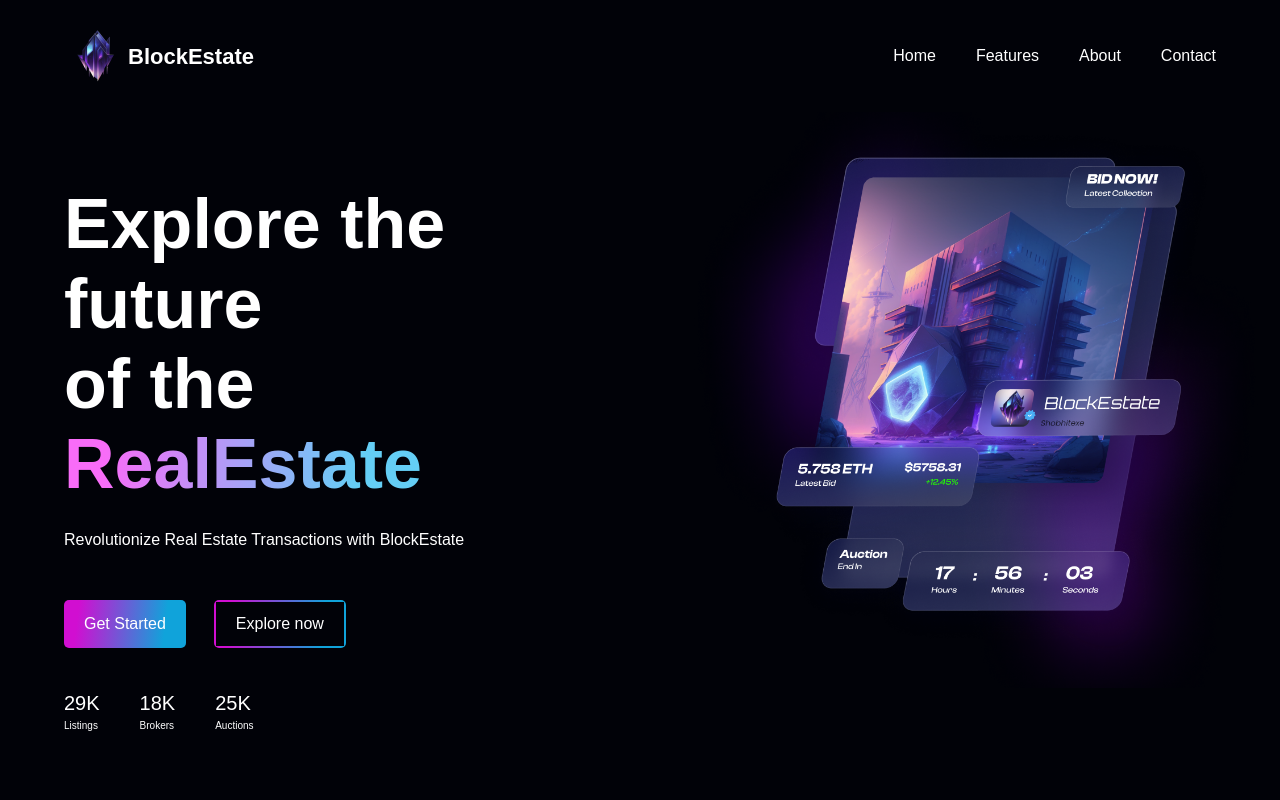
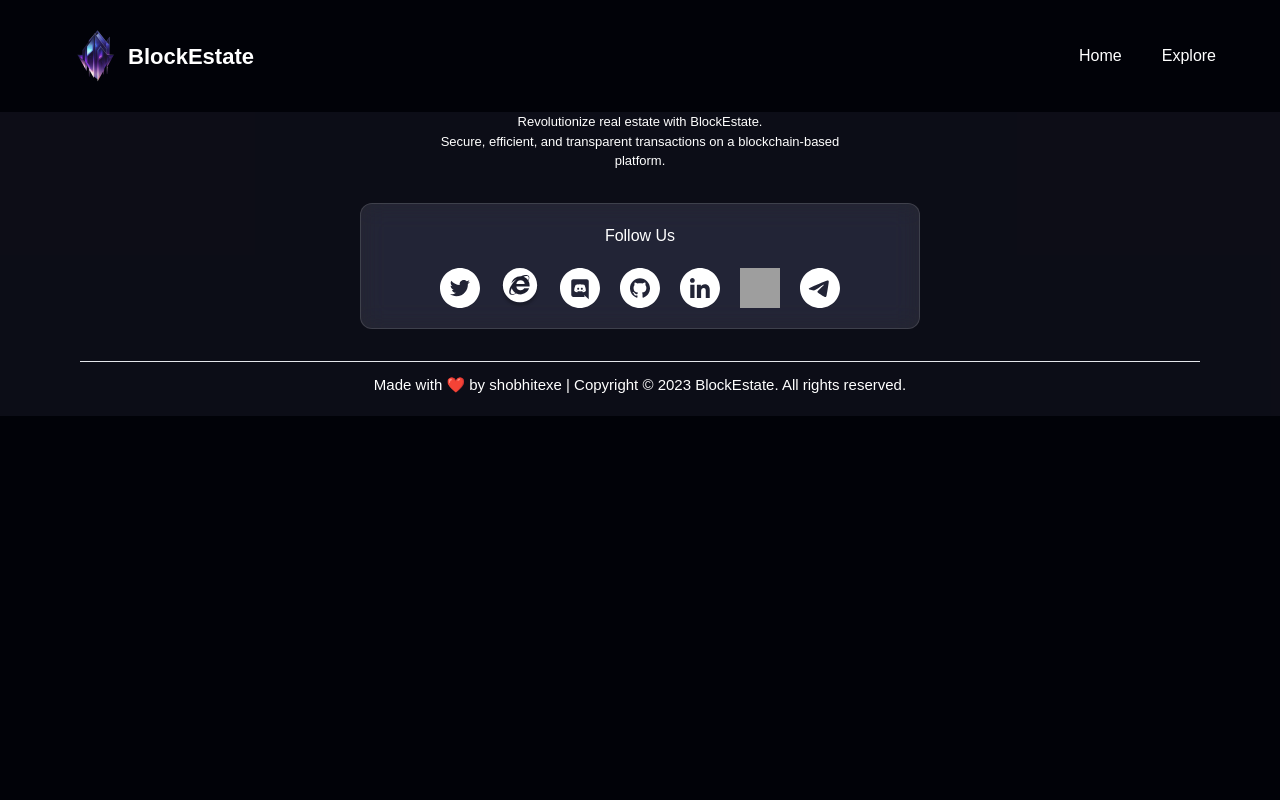
Before and after one commit to Sh0bhit/BlockEstate, a React (Create React App) app: page /about in a window 1280 px wide. Shown: the top 800 px of the page. Built offline with nearby package versions, Linux system fonts and the light colour scheme; grey boxes are pictures that could not be loaded.

Commit message:
added pages

```diff
--- a/package.json
+++ b/package.json
@@ -9,6 +9,7 @@
     "framer-motion": "^10.0.2",
     "react": "^18.2.0",
     "react-dom": "^18.2.0",
+    "react-router-dom": "^6.8.2",
     "react-scripts": "5.0.1",
     "web-vitals": "^2.1.4"
   },
--- a/src/App.jsx
+++ b/src/App.jsx
@@ -1,22 +1,14 @@
-import {
-  Navbar,
-  Hero,
-  Aim,
-  Features,
-  Contact,
-  Need,
-  Footer,
-} from "./components/export";
+import { Route, Routes } from "react-router-dom";
+import { Navbar, Footer, Progress } from "./components/export";
+import { Home, About } from "./pages/export";
 
 function App() {
   return (
     <div>
-      <Navbar />
-      <Hero />
-      <Aim />
-      <Features />
-      <Need />
-      <Contact />
+      <Routes>
+        <Route path="/" element={<Home />} />
+        <Route path="/about" element={<About />} />
+      </Routes>
       <Footer />
     </div>
   );
--- a/src/components/Footer.jsx
+++ b/src/components/Footer.jsx
@@ -6,7 +6,7 @@ export default function Footer() {
   return (
     <section className="footer" id="footer">
       <motion.div
-        initial={{ opacity: 0, translateY: "100%" }}
+        initial={{ opacity: 0, translateY: "50%" }}
         whileInView={{ opacity: 1, translateY: "0%" }}
         transition={{
           delay: 0.1,
--- a/src/components/Navbar.jsx
+++ b/src/components/Navbar.jsx
@@ -1,8 +1,9 @@
 import React from "react";
-import { navLinks } from "../constants/constants";
+
 import { useState } from "react";
+import { Link } from "react-router-dom";
 
-export default function Navbar() {
+export default function Navbar(props) {
   const [toggle, setToggle] = useState(false);
   return (
     <div>
@@ -19,15 +20,21 @@ export default function Navbar() {
           </h1>
         </div>
         <ul className="nav-buttons list-none sm:flex hidden text-primary justify-end items-center flex-1 pr-16 ">
-          {navLinks.map((nav, index) => {
+          {props.link.map((nav, index) => {
             return (
               <li
                 key={nav.id}
                 className={`font-poppins ${
-                  index === navLinks.length - 1 ? "mr-0" : "mr-10"
+                  index === props.link.length - 1 ? "mr-0" : "mr-10"
                 } cursor-pointer font-normal text-[16px] `}
               >
-                <a href={`#${nav.id}`}>{nav.title}</a>
+                {nav.id === "about" ? (
+                  <Link to={`${nav.id}`}>{nav.title}</Link>
+                ) : props.page === "home" ? (
+                  <a href={`#${nav.id}`}>{nav.title}</a>
+                ) : (
+                  <Link to={`${nav.id}`}>{nav.title}</Link>
+                )}
               </li>
             );
           })}
@@ -50,15 +57,21 @@ export default function Navbar() {
             } p-6 absolute top-20 my-2 min-w-[140px] w-full bg-bgColor sidebar`}
           >
             <ul className="nav-buttons list-none flex flex-col text-primary justify-end items-center flex-1">
-              {navLinks.map((nav, index) => {
+              {props.link.map((nav, index) => {
                 return (
                   <li
                     key={nav.id}
                     className={`font-poppins ${
-                      index === navLinks.length - 1 ? "mb-0" : "mb-4"
+                      index === props.link.length - 1 ? "mb-0" : "mb-4"
                     } cursor-pointer font-normal text-[16px]`}
                   >
-                    <a href={`#${nav.id}`}>{nav.title}</a>
+                    {nav.id === "about" ? (
+                      <Link to={`${nav.id}`}>{nav.title}</Link>
+                    ) : props.page === "home" ? (
+                      <a href={`#${nav.id}`}>{nav.title}</a>
+                    ) : (
+                      <Link to={`${nav.id}`}>{nav.title}</Link>
+                    )}
                   </li>
                 );
               })}
--- /dev/null
+++ b/src/components/Progress.jsx
@@ -0,0 +1,11 @@
+import React from "react";
+import { useScroll, useMotionValueEvent, motion } from "framer-motion";
+
+export default function Progress() {
+  const { scrollY } = useScroll();
+  useMotionValueEvent(scrollY, "change", (latest) => {
+    console.log("Page scroll: ", latest);
+  });
+  const { scrollYProgress } = useScroll();
+  return <motion.div style={{ scaleX: scrollYProgress }} />;
+}
--- a/src/components/export.js
+++ b/src/components/export.js
@@ -5,5 +5,6 @@ import Features from "./Features";
 import Contact from "./Contact";
 import Need from "./Need";
 import Footer from "./Footer";
+import Progress from "./Progress";
 
-export { Navbar, Hero, Aim, Features, Contact, Need, Footer };
+export { Navbar, Hero, Aim, Features, Contact, Need, Footer, Progress };
--- a/src/constants/constants.js
+++ b/src/constants/constants.js
@@ -1,4 +1,4 @@
-export const navLinks = [
+export const navHomeLinks = [
   {
     id: "home",
     title: "Home",
@@ -14,6 +14,17 @@ export const navLinks = [
   {
     id: "contact",
     title: "Contact",
+  },
+];
+export const navAboutLinks = [
+  {
+    id: "/",
+    title: "Home",
+  },
+
+  {
+    id: "explore",
+    title: "Explore",
   },
 ];
 
--- a/src/index.js
+++ b/src/index.js
@@ -3,12 +3,13 @@ import ReactDOM from "react-dom/client";
 import "./index.css";
 import App from "./App";
 import reportWebVitals from "./reportWebVitals";
+import { BrowserRouter } from "react-router-dom";
 
 const root = ReactDOM.createRoot(document.getElementById("root"));
 root.render(
-  <React.StrictMode>
+  <BrowserRouter>
     <App />
-  </React.StrictMode>
+  </BrowserRouter>
 );
 
 // If you want to start measuring performance in your app, pass a function
--- /dev/null
+++ b/src/pages/About.jsx
@@ -0,0 +1,7 @@
+import React from "react";
+import Navbar from "../components/Navbar";
+import { navAboutLinks } from "../constants/constants";
+
+export default function About() {
+  return <Navbar link={navAboutLinks} page="about" />;
+}
--- /dev/null
+++ b/src/pages/Home.jsx
@@ -0,0 +1,22 @@
+import {
+  Navbar,
+  Hero,
+  Aim,
+  Features,
+  Contact,
+  Need,
+} from "../components/export";
+import { navHomeLinks } from "../constants/constants";
+
+export default function Home() {
+  return (
+    <div>
+      <Navbar link={navHomeLinks} page="home" />
+      <Hero />
+      <Aim />
+      <Features />
+      <Need />
+      <Contact />
+    </div>
+  );
+}
--- /dev/null
+++ b/src/pages/export.js
@@ -0,0 +1,4 @@
+import Home from "./Home";
+import About from "./About";
+
+export { Home, About };
```
Also changed, not shown: 1 other file (tests, documents, lock files or other folders).
